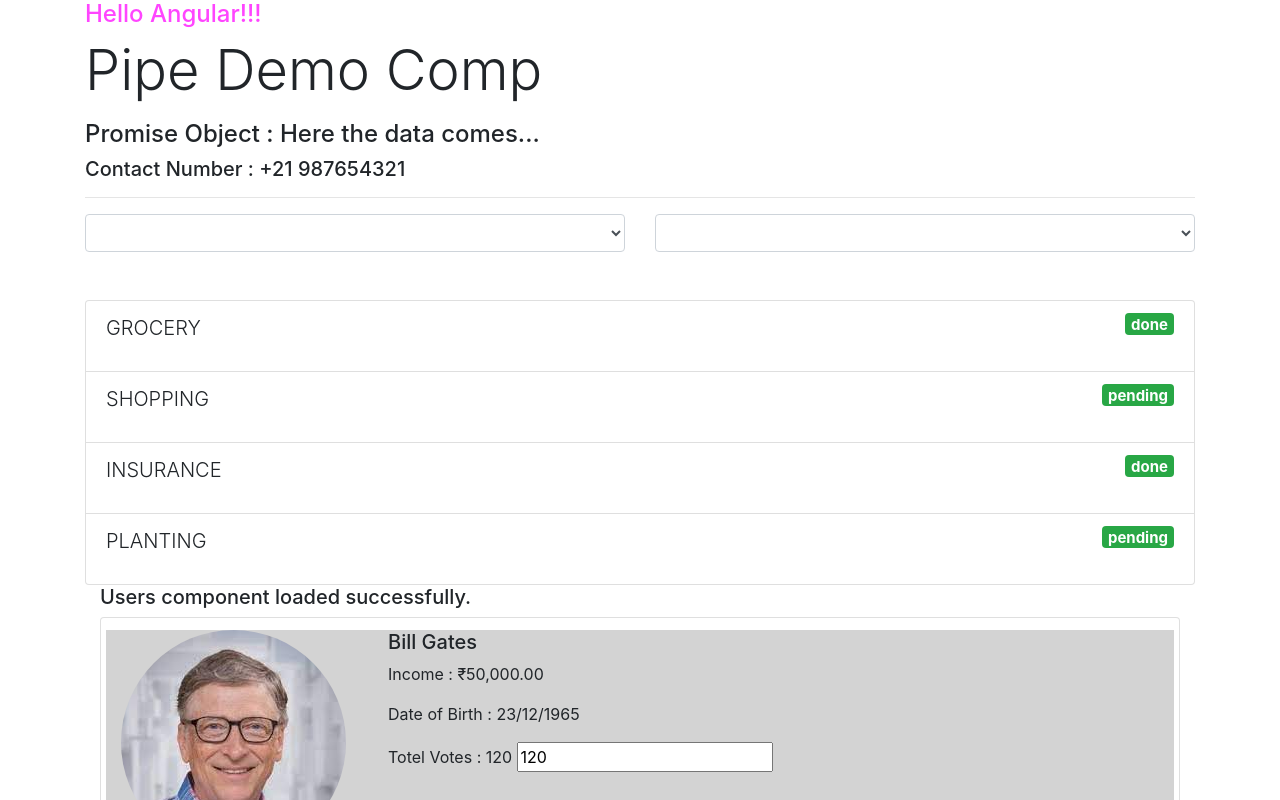
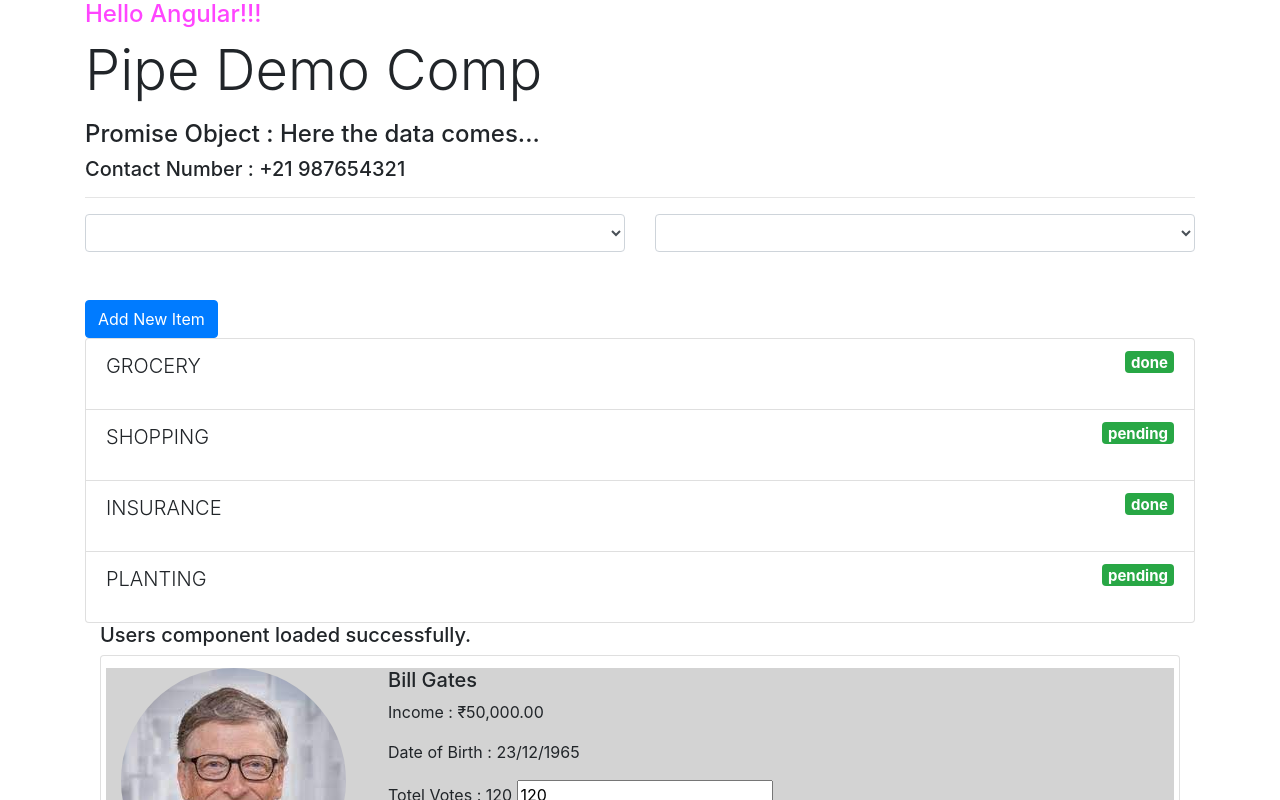
Before and after one commit to synergy2411/citiustech-sept21, an Angular app in the folder users-app/: page / in a window 1280 px wide. Shown: the top 800 px of the page. Built offline with nearby package versions, Linux system fonts and the light colour scheme.

Commit message:
pure vs impure pipes

```diff
--- a/users-app/src/app/pipes/filter.pipe.ts
+++ b/users-app/src/app/pipes/filter.pipe.ts
@@ -1,11 +1,13 @@
 import { Pipe, PipeTransform } from '@angular/core';
 
 @Pipe({
-  name: 'filter'
+  name: 'filter',
+  // pure : false
 })
 export class FilterPipe implements PipeTransform {
 
   transform(value: Array<{label : string, status : string}>, filteredStatus : string): Array<{label : string, status : string}> | null {
+    console.log("[TRANSFORM]")
     if(value.length > 0 && filteredStatus === ''){
       return value;
     }
--- a/users-app/src/app/pipes/sort.pipe.ts
+++ b/users-app/src/app/pipes/sort.pipe.ts
@@ -5,7 +5,6 @@ import { Pipe, PipeTransform } from '@angular/core';
 })
 export class SortPipe implements PipeTransform {
   transform(todoColl: any[], order: string) {
-    console.log(todoColl, order);
     if (order === 'ASC') {
       return todoColl.sort((a, b) => {
         let labelA = a.label.toLowerCase();
--- a/users-app/src/app/practice/components/pipe-demo/pipe-demo.component.html
+++ b/users-app/src/app/practice/components/pipe-demo/pipe-demo.component.html
@@ -20,6 +20,7 @@
   </div>
 </div>
 <br><br>
+<button class="btn btn-primary" (click)="onAddItem()">Add New Item</button>
 <ul class="list-group">
   <li class="list-group-item"
     *ngFor="let todo of todoCollection| filter: filteredStatus | sort : sortOrder">
--- a/users-app/src/app/practice/components/pipe-demo/pipe-demo.component.ts
+++ b/users-app/src/app/practice/components/pipe-demo/pipe-demo.component.ts
@@ -26,6 +26,19 @@ export class PipeDemoComponent implements OnInit {
     {label : "planting", status : "pending"},
   ]
 
+  onAddItem(){
+    // Impure Change
+    // this.todoCollection.push({label : "New Task", status : "pending"})
+    // Pure Change
+    this.todoCollection = [
+      {label : "grocery", status : "done"},
+      {label : "shopping", status : "pending"},
+      {label : "insurance", status : "done"},
+      {label : "planting", status : "pending"},
+      {label : "New Item", status : "pending"}
+    ]
+
+  }
   constructor() { }
 
   ngOnInit(): void {
```
